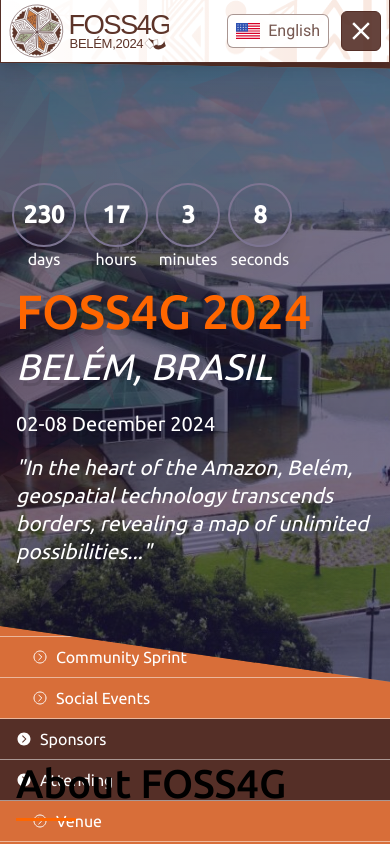
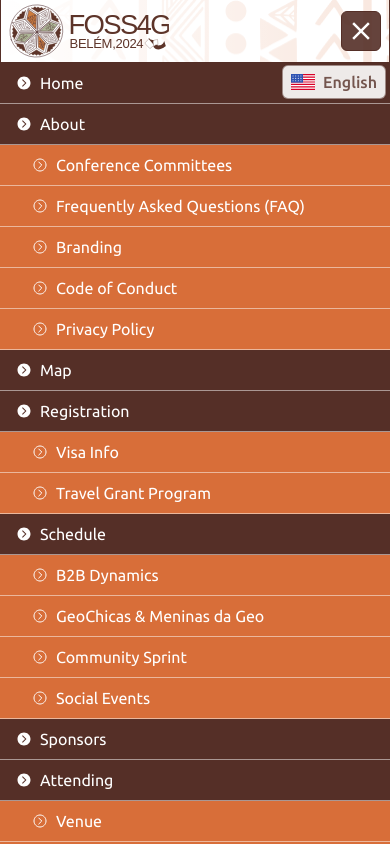
Before and after one commit to rami-dv/foss4g-belem, a Next.js app: page /en in a window 390 px wide. Both pictures are taken after a click on the element 361 px from the left and 30 px from the top of the page. Shown: the top 844 px of the page. Built offline with nearby package versions, Linux system fonts and the light colour scheme.

Commit message:
mobile language changer

```diff
--- a/src/components/header.tsx
+++ b/src/components/header.tsx
@@ -260,9 +260,7 @@ export default function Header() {
                 leaveFrom="transform scale-100 opacity-100"
                 leaveTo="transform scale-100 opacity-0"
               >
-                <div className="mr-3">
-                  <LanguageSwitcher />
-                </div>
+                <div className="mr-3"></div>
               </Transition>
               <div
                 className="button border flex items-center justify-center border-f4g_red bg-f4g_red/90 h-10 w-10 p-1 rounded-md"
@@ -285,9 +283,12 @@ export default function Header() {
             leave="transform transition ease-in-out duration-500 sm:duration-700"
             leaveFrom="opacity-100"
             leaveTo="opacity-0"
-            className="absolute sm:z-40 top-full items-start justify-start w-full [max-height:calc(100vh_-_5rem)]"
+            className="absolute z-30 top-full items-start justify-start w-full [max-height:calc(100vh_-_5rem)]"
           >
-            <div className="bg-white font-ubuntu sm:hidden w-full rounded-b-lg shadow-md">
+            <div className="bg-white relative font-ubuntu sm:hidden w-full rounded-b-lg shadow-md">
+              <div className="absolute origin-top-right right-[4px] top-[2px]">
+                <LanguageSwitcher onClick={() => setIsMenuOpen(false)} />
+              </div>
               {menuItems.map((menuItem) => (
                 <>
                   <div
--- a/src/lib/language.tsx
+++ b/src/lib/language.tsx
@@ -19,7 +19,7 @@ export const languages = {
   pt: {
     name: "Português",
     code: "pt",
-    icon: <BR className="w-6 mr-2" />
+    icon: <BR className="w-6 mr-2" />,
   },
 };
 
@@ -27,7 +27,7 @@ export const intlHrefs = {
   "/": {
     en: "/",
     es: "/",
-    pt: "/"
+    pt: "/",
   },
   "/about": {
     en: "/about",
@@ -165,7 +165,7 @@ export const IntlLink = ({
   );
 };
 
-export const LanguageSwitcher = (props: any) => {
+export const LanguageSwitcher = ({ onClick = () => {} }: any) => {
   const { language, setLanguage } = useContext(LanguageContext);
   const router = useRouter();
 
@@ -173,7 +173,7 @@ export const LanguageSwitcher = (props: any) => {
     .split("/")
     .filter((part) => part !== "");
 
-  console.log(currentPageLang, currentPageSlug)
+  console.log(currentPageLang, currentPageSlug);
 
   const currentPage = Object.values(intlHrefs).find(
     // @ts-ignore
@@ -181,8 +181,8 @@ export const LanguageSwitcher = (props: any) => {
   );
 
   return (
-    <Menu as="div" className="relative">
-      <Menu.Button className="inline-flex w-full justify-center items-center  rounded-md bg-white/90 border-f4g_red/50 border px-2 py-1 font-medium text-f4g_red/80 hover:text-white hover:bg-f4g_orange">
+    <Menu as="div" className="relative z-50">
+      <Menu.Button className="inline-flex w-full justify-center items-center z-50 rounded-md bg-white/90 border-f4g_red/50 border px-2 py-1 font-medium text-f4g_red/80 hover:text-white hover:bg-f4g_orange">
         {
           // @ts-ignore
           languages[language].icon
@@ -192,7 +192,7 @@ export const LanguageSwitcher = (props: any) => {
           languages[language].name
         }
       </Menu.Button>
-      <Menu.Items className="absolute z-80 right-0 w-32 origin-top-right divide-y divide-gray-100 ring-1 ring-black/5 focus:outline-none">
+      <Menu.Items className="absolute z-50 right-0 w-32 origin-top-right divide-y divide-gray-100 ring-1 ring-black/5 focus:outline-none">
         <div className="mt-2 bg-white rounded-md shadow-lg">
           {Object.values(languages).map((lang) => (
             // @ts-ignore
@@ -202,10 +202,11 @@ export const LanguageSwitcher = (props: any) => {
                 // @ts-ignore
                 `/${lang["code"]}${currentPage?.[lang.code] ?? "en"}`
               }
-              onClick={
+              onClick={() => {
+                onClick();
                 // @ts-ignore
-                () => setLanguage(lang["code"])
-              }
+                setLanguage(lang["code"]);
+              }}
             >
               <button className="group flex w-full items-center rounded-md px-2 py-2 text-sm text-f4g_red hover:text-white hover:bg-f4g_orange">
                 {lang.icon} {lang["name"]}
```
